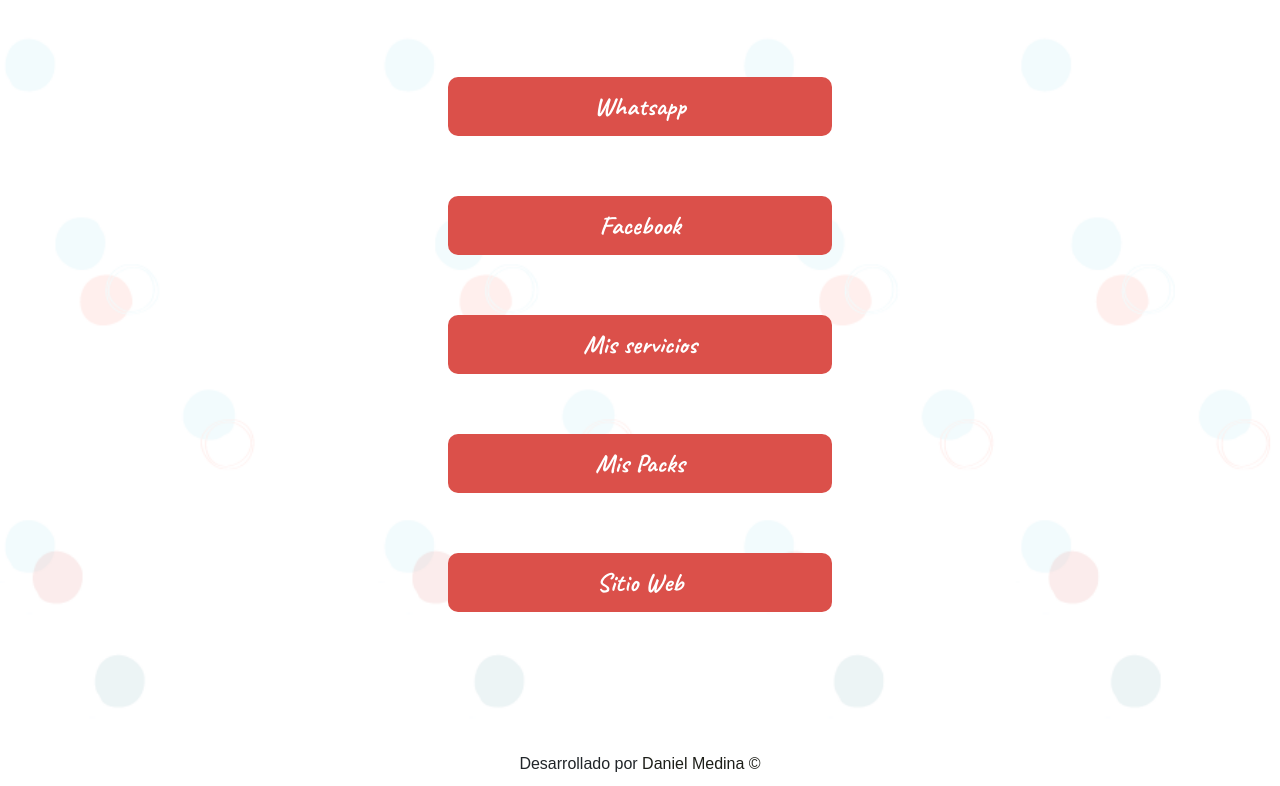
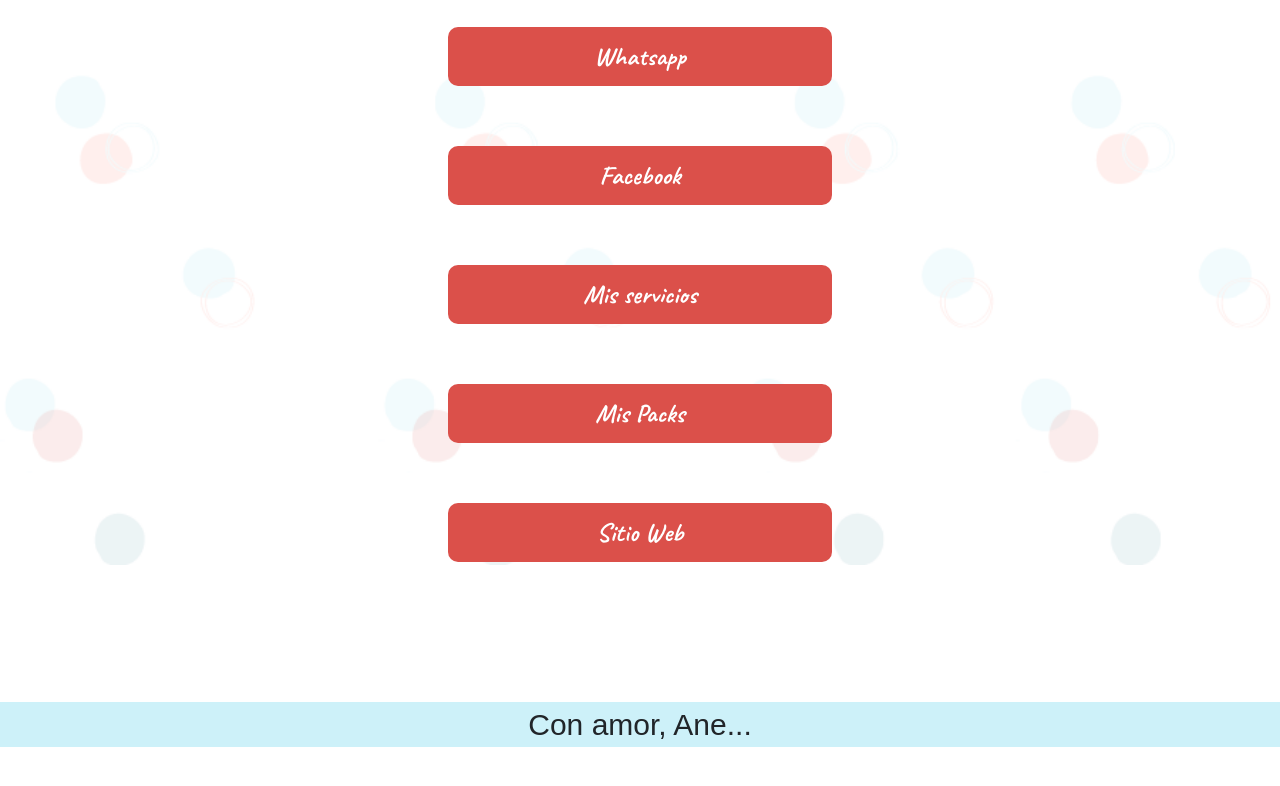
Before and after one commit to danielmedtar/Aneplanner, a website: page enlaces.html in a window 1280 px wide. Shown: the part 325-1111 px from the top of the page. After the commit the page ends 1072 px from the top, so only its background shows below. Drawn offline with nearby package versions, Linux system fonts and the light colour scheme; a web font is replaced by a local one.

Commit message:
ajuste enlaces

```diff
--- a/enlaces.html
+++ b/enlaces.html
@@ -3,8 +3,8 @@
 <head>
     <meta charset="UTF-8">
     <meta name="viewport" content="width=device-width, initial-scale=1, shrink-to-fit=no">
-    <meta name="description" content="Puedo ser tu próxima Community Manager, o ¡Enseñarte como serlo!">
-    <meta name="keywords"  content="community manager, redes sociales, cursos">
+    <meta name="description" content="Aneplanner. Mis enlaces de interés">
+    <meta name="keywords"  content="community manager, enlaces, redes sociales, cursos">
     <link rel="preconnect" href="https://fonts.gstatic.com">
     <link href="https://fonts.googleapis.com/css2?family=Caveat:wght@400;700&family=Chau+Philomene+One&display=swap" rel="stylesheet">
     <link rel="stylesheet" href="https://use.fontawesome.com/releases/v5.15.1/css/all.css" integrity="sha384-vp86vTRFVJgpjF9jiIGPEEqYqlDwgyBgEF109VFjmqGmIY/Y4HV4d3Gp2irVfcrp" crossorigin="anonymous">
@@ -12,16 +12,17 @@
     <link rel="stylesheet" href="/bootstrap-4.5.3-dist/js/bootstrap.min.js">
     <link rel="stylesheet" href="css/styles.css">
     <link rel="icon" href="images/icon.png">
-    <title>Aneplanner | Community Manager</title>
+    <title>Aneplanner | Mis enlaces</title>
 </head>
 <body>
   <header>
+    <a href="https://www.instagram.com/aneplanner/">
         <img class="logo" src="images/aneplanner.png" alt="logo">
-
-        <h1 class="titulo-principal">Enlaces</h1>
+    </a>
 </header>
 
-    <div class="container-principal">
+<div class="container-principal bodyEnlace">
+    <h1 class="titulo-principal">Enlaces</h1>
     <div class="containerEnlaces">
         <button class="boton botonEnlace">
             <a href="https://wa.me/542216032821" target="_blank">Whatsapp</a>
@@ -44,9 +45,10 @@
         </button>
     </div>
 
-        <footer>
-            <p class="siteBy">Desarrollado por<a href="https://danielmedtar.github.io/" target="_blank"> Daniel Medina &copy;</a></p>
-        </footer>
+    <p class="parrafo_contacto parrafoEnlace">Con amor, Ane...</p>
 </div>
+
+<script src="https://code.jquery.com/jquery-3.5.1.slim.min.js" integrity="sha384-DfXdz2htPH0lsSSs5nCTpuj/zy4C+OGpamoFVy38MVBnE+IbbVYUew+OrCXaRkfj" crossorigin="anonymous"></script>
+<script src="https://cdn.jsdelivr.net/npm/bootstrap@4.5.3/dist/js/bootstrap.bundle.min.js" integrity="sha384-ho+j7jyWK8fNQe+A12Hb8AhRq26LrZ/JpcUGGOn+Y7RsweNrtN/tE3MoK7ZeZDyx" crossorigin="anonymous"></script>
 </body>
 </html>
--- a/scss/_clasesPropias.scss
+++ b/scss/_clasesPropias.scss
@@ -431,7 +431,7 @@
     width: 30%;
     padding: 0;
     margin-top: unset;
-    margin-bottom: 30px;
+    margin-bottom: 10px;
     padding: 10px 0;
 }
 @media (min-width: 768px) {
@@ -440,5 +440,11 @@
     }
 }
 .botonEnlace:first-child {
+    margin-top: 30px;
+}
+.bodyEnlace {
+    height: 80vh;
+}
+.parrafoEnlace {
     margin-top: 80px;
 }
```
Also changed, not shown: css/styles.css. Lines whose indentation alone changed are shown as unchanged.
